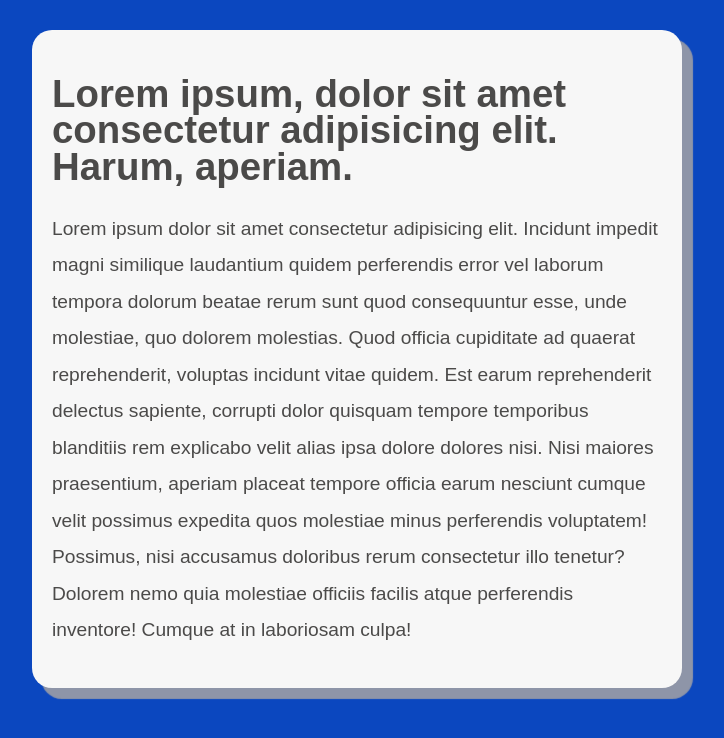
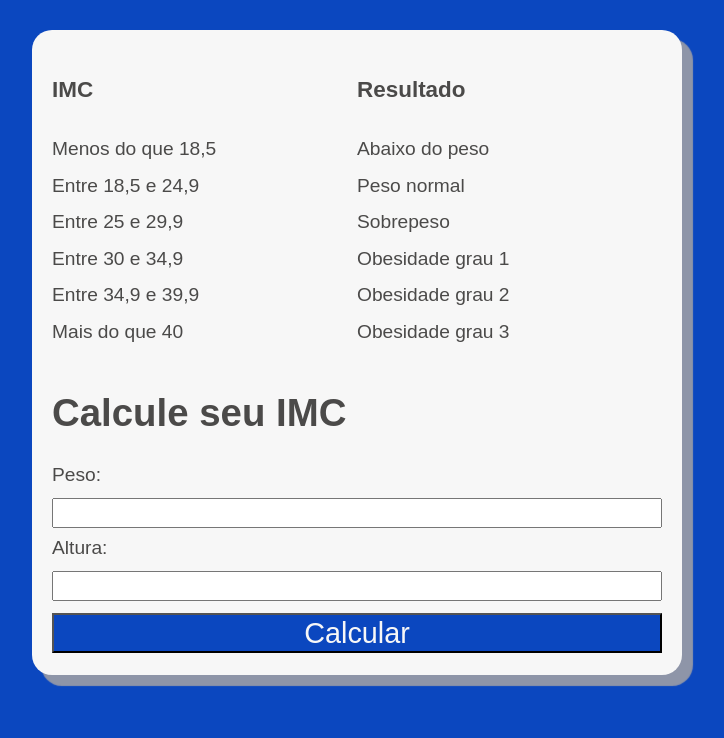
Before and after one commit to higinot/calculadora-imc, a plain HTML site: page index.html in a window 1280 px wide. Shown: the whole page, without its empty margins (283-1007 px from the left). Drawn offline with Linux system fonts and the light colour scheme.

Commit message:
criando formulario

```diff
--- a/index.html
+++ b/index.html
@@ -1,17 +1,58 @@
 <!DOCTYPE html>
 <html lang="pt-BR">
-<head>
-    <meta charset="UTF-8">
-    <meta http-equiv="X-UA-Compatible" content="IE=edge">
-    <meta name="viewport" content="width=device-width, initial-scale=1.0">
+  <head>
+    <meta charset="UTF-8" />
+    <meta http-equiv="X-UA-Compatible" content="IE=edge" />
+    <meta name="viewport" content="width=device-width, initial-scale=1.0" />
     <title>Modelo</title>
-    <link rel="stylesheet" href="style.css">
-</head>
-<body>
+    <link rel="stylesheet" href="style.css" />
+  </head>
+  <body>
     <div class="container">
-        <h1>Lorem ipsum, dolor sit amet consectetur adipisicing elit. Harum, aperiam.</h1>
-        <p>Lorem ipsum dolor sit amet consectetur adipisicing elit. Incidunt impedit magni similique laudantium quidem perferendis error vel laborum tempora dolorum beatae rerum sunt quod consequuntur esse, unde molestiae, quo dolorem molestias. Quod officia cupiditate ad quaerat reprehenderit, voluptas incidunt vitae quidem. Est earum reprehenderit delectus sapiente, corrupti dolor quisquam tempore temporibus blanditiis rem explicabo velit alias ipsa dolore dolores nisi. Nisi maiores praesentium, aperiam placeat tempore officia earum nesciunt cumque velit possimus expedita quos molestiae minus perferendis voluptatem! Possimus, nisi accusamus doloribus rerum consectetur illo tenetur? Dolorem nemo quia molestiae officiis facilis atque perferendis inventore! Cumque at in laboriosam culpa!</p>
+      <div class="info">
+        <div class="idades">
+          <h3>IMC</h3>
+          <ol>
+            <li>Menos do que 18,5</li>
+            <li>Entre 18,5 e 24,9</li>
+            <li>Entre 25 e 29,9</li>
+            <li>Entre 30 e 34,9</li>
+            <li>Entre 34,9 e 39,9</li>
+            <li>Mais do que 40</li>
+          </ol>
+        </div>
+        <div class="resultado">
+          <h3>Resultado</h3>
+          <ol>
+            <li>Abaixo do peso</li>
+            <li>Peso normal</li>
+            <li>Sobrepeso</li>
+            <li>Obesidade grau 1</li>
+            <li>Obesidade grau 2</li>
+            <li>Obesidade grau 3</li>
+          </ol>
+        </div>
+      </div>
 
+      <div class="calculo">
+          <h1>Calcule seu IMC</h1>
+          <form action="" class="form" method="post">
+              <label for="">
+                  Peso:
+                  <br>
+                  <input type="number" id="peso" name="peso">
+              </label>
+              <br>
+            <label for="">
+                Altura:
+                <br>
+                <input type="number" id="altura" name="altura">
+            </label>
+            <br>
+            <button type="submit">Calcular</button>
+          </form>
+      </div>
     </div>
-</body>
+  </body>
+  <script src="/js/script.js"></script>
 </html>
--- /dev/null
+++ b/js/script.js
@@ -0,0 +1,27 @@
+const form = document.querySelector(".form");
+
+form.addEventListener("submit", (event) => {
+  event.preventDefault();
+
+  const inputPeso = document.querySelector('#peso');
+    const inputAltura = document.querySelector('#altura');
+
+  setResultado();
+
+});
+
+const resultado = document.createElement("p");
+
+
+function setResultado() {
+  resultado.innerHTML = ''; //Zerando o html
+  resultado.className = "resultado";
+
+  if(!inputPeso) {
+      console.log('ojjj')
+  }
+
+  form.appendChild(resultado);
+  const result = Number(inputAltura.value) + Number(inputPeso.value)
+  return resultado.innerHTML = `${result}`
+}
--- a/style.css
+++ b/style.css
@@ -11,6 +11,11 @@
 * {
     box-sizing: border-box;
     outline: 0;
+}
+
+ol {
+    list-style: none;
+    padding: 0;
 }
 
 body {
@@ -32,3 +37,31 @@ body {
     border-radius: 20px;
     box-shadow: 10px 10px 1px 1px var(--darkness-color);
 }
+
+.info {
+    display: flex;
+    justify-content: space-around;
+}
+
+.resultado {
+    width: 50%;
+}
+
+.idades {
+    width: 50%;
+}
+
+form input {
+    height: 30px;
+    width: 100%;
+
+}
+
+button {
+    background-color: var(--primary-color);
+    color: var(--background-text);
+    height: 40px;
+    width: 100%;
+    margin-top: 10px;
+    font-size: 1.5em;
+}
```
